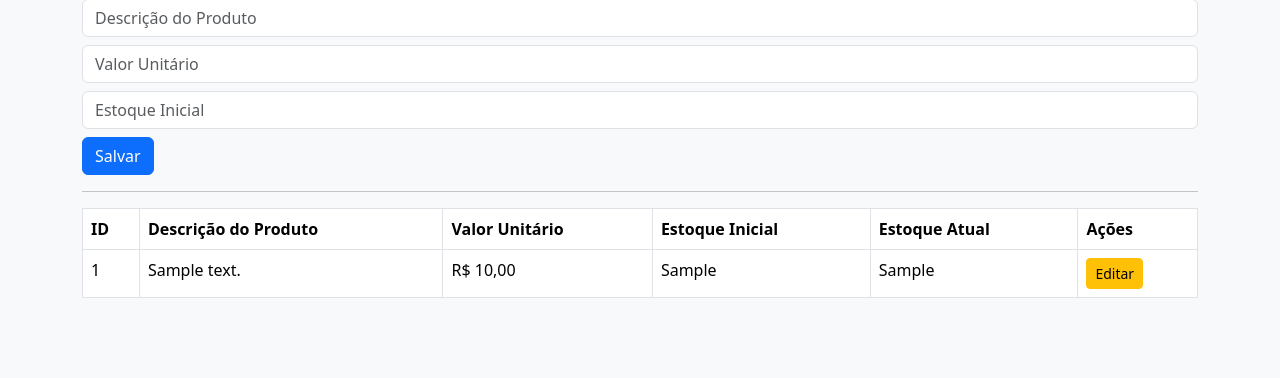
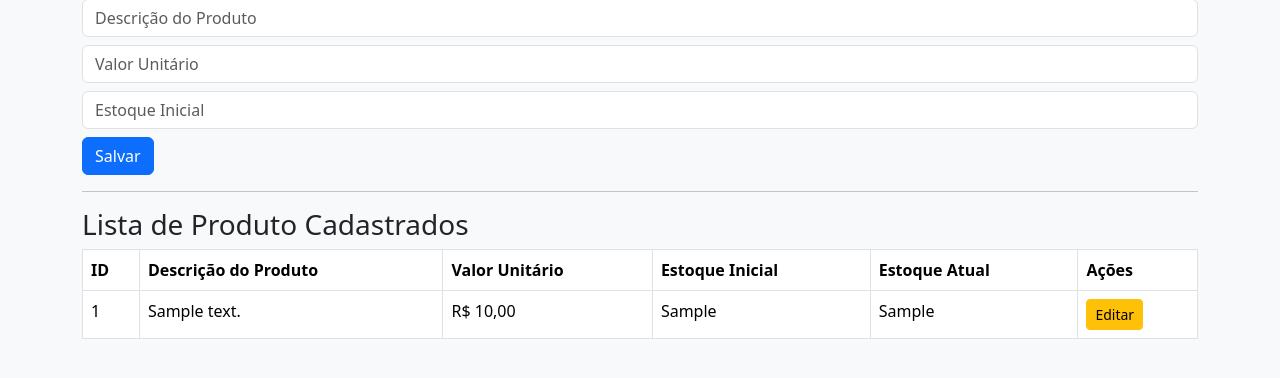
Before and after one commit to CristianoAds2025/sistema_quermesse, a Flask app: template templates/produtos.html in a window 1280 px wide. Shown: the part 177-555 px from the top of the page. Run offline with Flask 3, Linux system fonts and the light colour scheme; the template is opened without the code that fills it: most values are stand-ins (such as "Sample title", 1, 10 or a date in 2020).

Commit message:
Update produtos.html

```diff
--- a/templates/produtos.html
+++ b/templates/produtos.html
@@ -12,6 +12,7 @@
 <button class="btn btn-primary">Salvar</button>
 </form>
 <hr>
+<h3>Lista de Produto Cadastrados</h3>
 <table class="table table-bordered">
 <tr><th>ID</th><th>Descrição do Produto</th><th>Valor Unitário</th><th>Estoque Inicial</th><th>Estoque Atual</th><th>Ações</th></tr>
 {% for p in produtos %}
```
